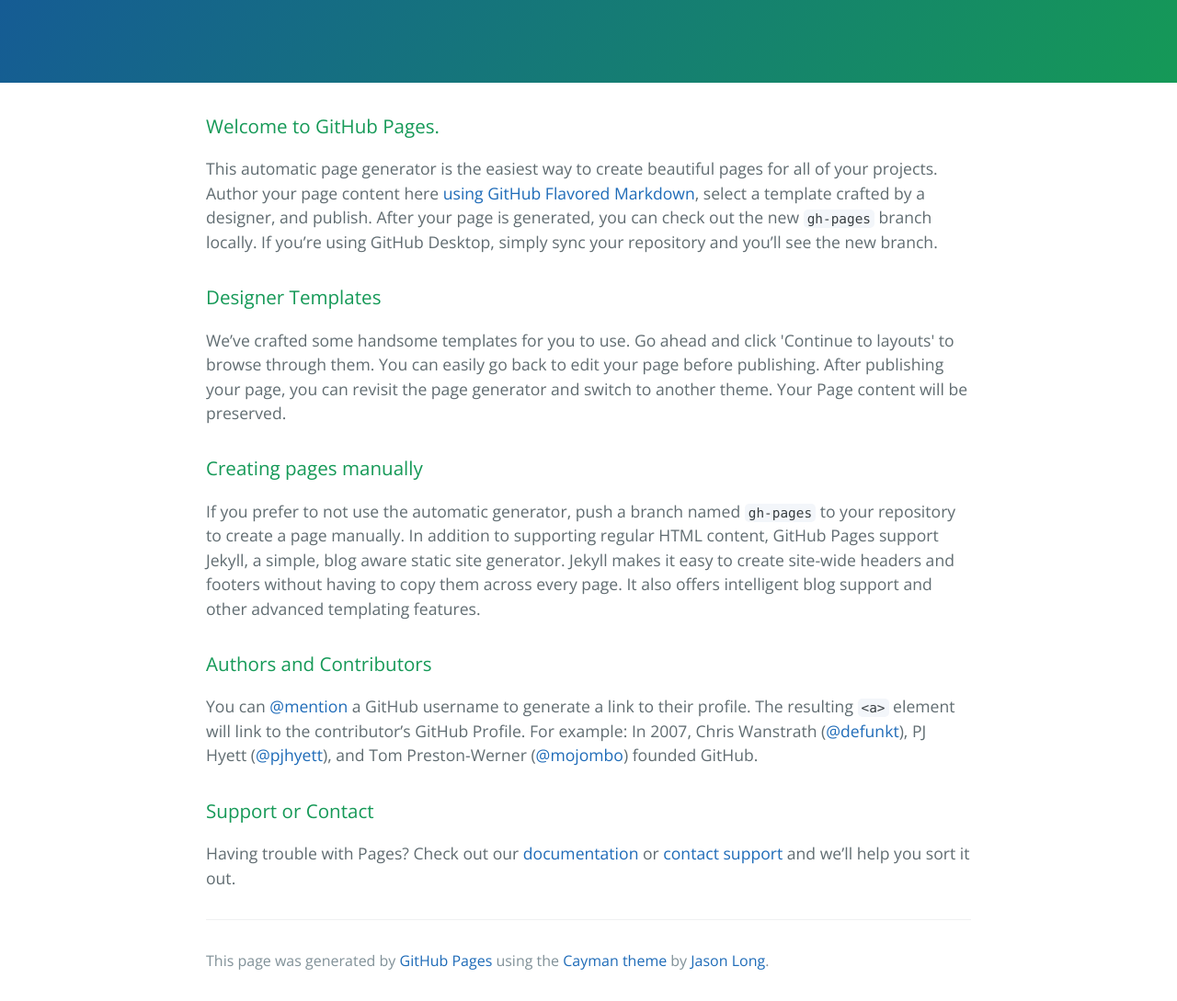
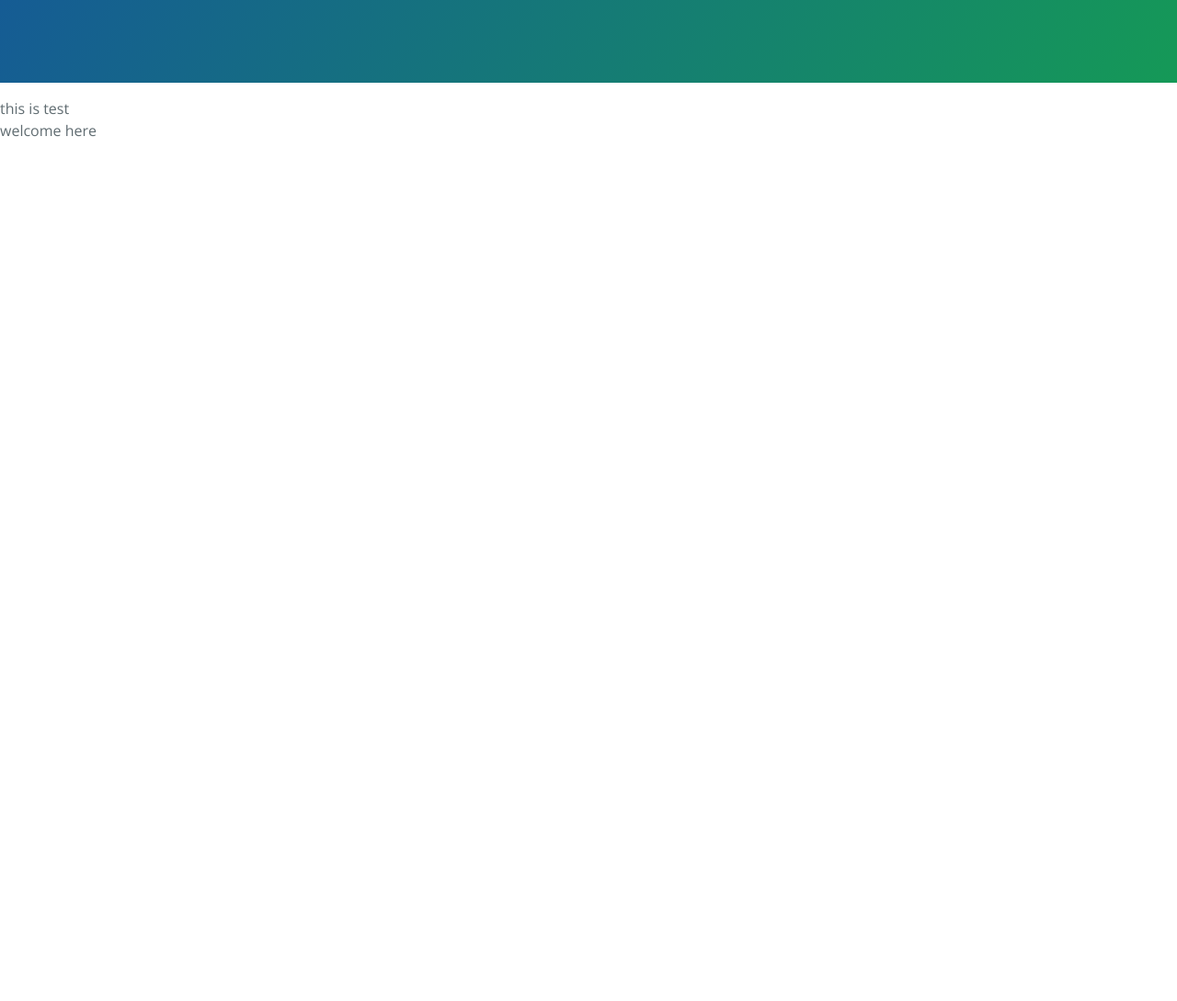
Before and after one commit to zhibushiwo/zhibushiwo.github.io, a plain HTML site: page index.html in a window 1280 px wide. Shown: the part 180-1269 px from the top of the page at 92% size. After the commit the page ends 800 px from the top, so only its background shows below. Drawn offline with nearby package versions, Linux system fonts and the light colour scheme.

Commit message:
Update index.html

```diff
--- a/index.html
+++ b/index.html
@@ -11,42 +11,15 @@
   </head>
   <body>
     <section class="page-header">
-      <h1 class="project-name" style="color:#453454">Zhibushiwo.GitHub.io</h1>
+      <h1 class="project-name" style="color:#1485CC">Zhibushiwo.GitHub.io</h1>
       <h2 class="project-tagline"></h2>
     </section>
 
-    <section class="main-content">
-      <h3>
-<a id="welcome-to-github-pages" class="anchor" href="#welcome-to-github-pages" aria-hidden="true"><span aria-hidden="true" class="octicon octicon-link"></span></a>Welcome to GitHub Pages.</h3>
-
-<p>This automatic page generator is the easiest way to create beautiful pages for all of your projects. Author your page content here <a href="https://guides.github.com/features/mastering-markdown/">using GitHub Flavored Markdown</a>, select a template crafted by a designer, and publish. After your page is generated, you can check out the new <code>gh-pages</code> branch locally. If you’re using GitHub Desktop, simply sync your repository and you’ll see the new branch.</p>
-
-<h3>
-<a id="designer-templates" class="anchor" href="#designer-templates" aria-hidden="true"><span aria-hidden="true" class="octicon octicon-link"></span></a>Designer Templates</h3>
-
-<p>We’ve crafted some handsome templates for you to use. Go ahead and click 'Continue to layouts' to browse through them. You can easily go back to edit your page before publishing. After publishing your page, you can revisit the page generator and switch to another theme. Your Page content will be preserved.</p>
-
-<h3>
-<a id="creating-pages-manually" class="anchor" href="#creating-pages-manually" aria-hidden="true"><span aria-hidden="true" class="octicon octicon-link"></span></a>Creating pages manually</h3>
-
-<p>If you prefer to not use the automatic generator, push a branch named <code>gh-pages</code> to your repository to create a page manually. In addition to supporting regular HTML content, GitHub Pages support Jekyll, a simple, blog aware static site generator. Jekyll makes it easy to create site-wide headers and footers without having to copy them across every page. It also offers intelligent blog support and other advanced templating features.</p>
-
-<h3>
-<a id="authors-and-contributors" class="anchor" href="#authors-and-contributors" aria-hidden="true"><span aria-hidden="true" class="octicon octicon-link"></span></a>Authors and Contributors</h3>
-
-<p>You can <a href="https://help.github.com/articles/basic-writing-and-formatting-syntax/#mentioning-users-and-teams" class="user-mention">@mention</a> a GitHub username to generate a link to their profile. The resulting <code>&lt;a&gt;</code> element will link to the contributor’s GitHub Profile. For example: In 2007, Chris Wanstrath (<a href="https://github.com/defunkt" class="user-mention">@defunkt</a>), PJ Hyett (<a href="https://github.com/pjhyett" class="user-mention">@pjhyett</a>), and Tom Preston-Werner (<a href="https://github.com/mojombo" class="user-mention">@mojombo</a>) founded GitHub.</p>
-
-<h3>
-<a id="support-or-contact" class="anchor" href="#support-or-contact" aria-hidden="true"><span aria-hidden="true" class="octicon octicon-link"></span></a>Support or Contact</h3>
-
-<p>Having trouble with Pages? Check out our <a href="https://help.github.com/pages">documentation</a> or <a href="https://github.com/contact">contact support</a> and we’ll help you sort it out.</p>
-
-      <footer class="site-footer">
-
-        <span class="site-footer-credits">This page was generated by <a href="https://pages.github.com">GitHub Pages</a> using the <a href="https://github.com/jasonlong/cayman-theme">Cayman theme</a> by <a href="https://twitter.com/jasonlong">Jason Long</a>.</span>
-      </footer>
-
-    </section>
+   <section>
+     <p>this is test<br/>
+      welcome here
+     </p>
+   </section>
 
 
   </body>
```
